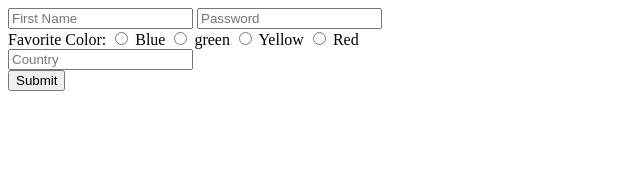
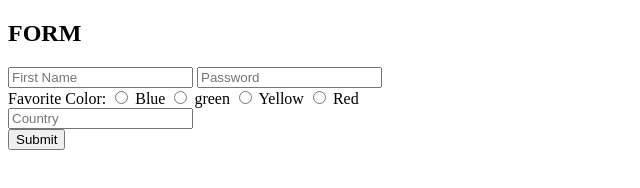
Before and after one commit to smartvinny/practice-repo, a plain HTML site: page index.html in a window 1280 px wide. Shown: the whole page, without its empty margins (0-640 px from the left). Drawn offline with Linux system fonts and the light colour scheme.

Commit message:
Update index.html
Added h2 tag

```diff
--- a/index.html
+++ b/index.html
@@ -4,6 +4,7 @@
     <title>Forms</title>
 </head>
 <body>
+    <h2>FORM</h2>
     <form>
         <input type="text" placeholder="First Name" name="first">
         <input type="password" placeholder="Password" name="password">
```
